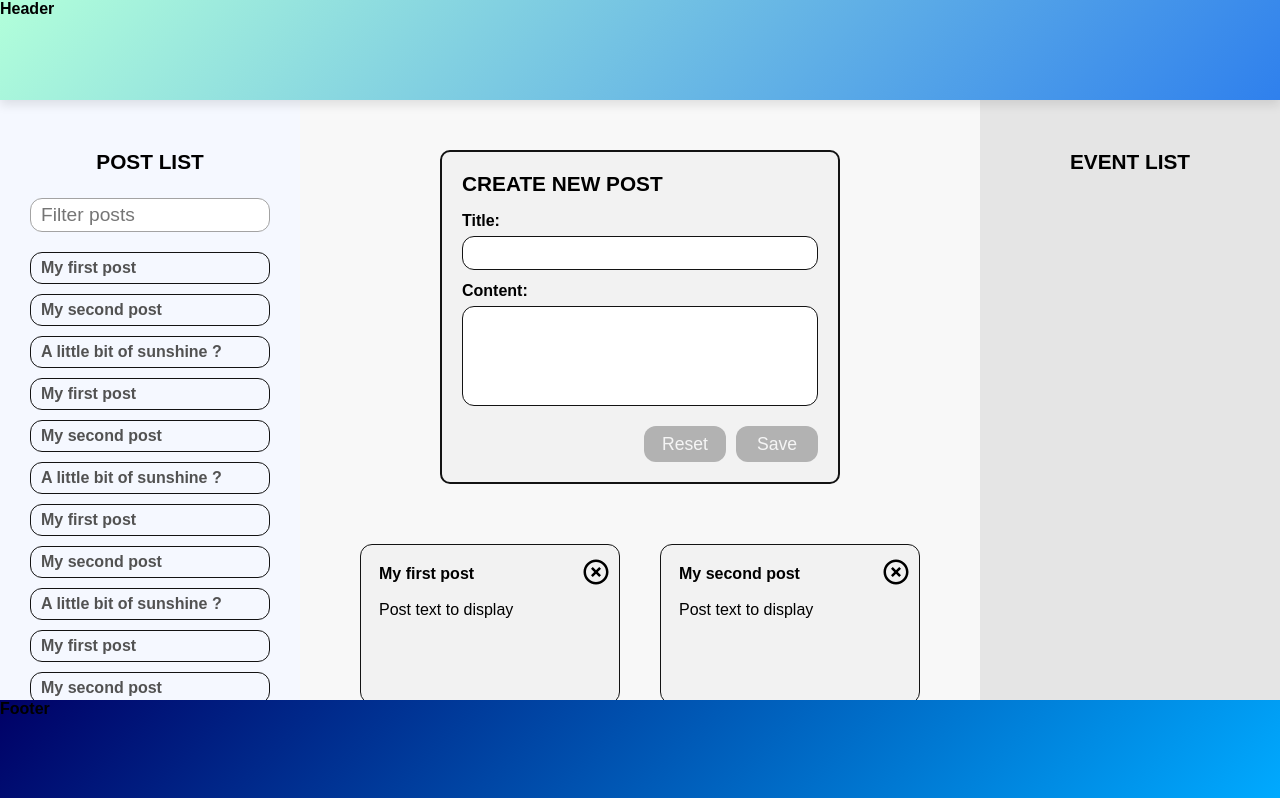
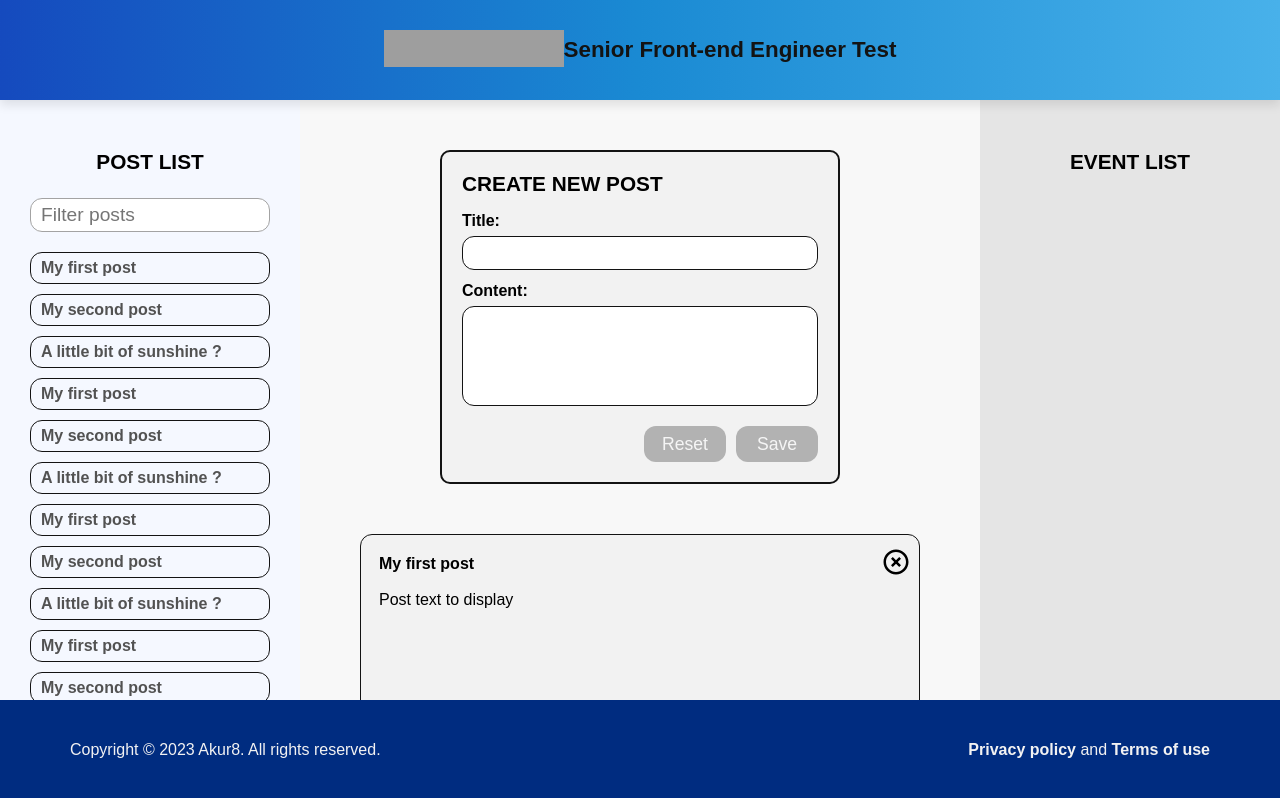
Before and after one commit to marcello-ants/react-akur8, a Next.js app: page / in a window 1280 px wide. Shown: the top 798 px of the page. Built offline with nearby package versions, Linux system fonts and the light colour scheme; grey boxes are pictures that could not be loaded.

Commit message:
refactor: refactor footer, header and post detail styles

```diff
--- a/src/components/Footer.tsx
+++ b/src/components/Footer.tsx
@@ -1,6 +1,25 @@
 const Footer = () => (
   <footer className="footer">
-    <h1>Footer</h1>
+    <p className="copyright-text">
+      Copyright © 2023 Akur8. All rights reserved.
+    </p>
+    <p>
+      <a
+        href="https://www.akur8.com/privacy"
+        target="_blank"
+        rel="noopener noreferrer"
+      >
+        Privacy policy
+      </a>{" "}
+      and{" "}
+      <a
+        href="https://www.akur8.com/terms"
+        target="_blank"
+        rel="noopener noreferrer"
+      >
+        Terms of use
+      </a>
+    </p>
   </footer>
 );
 
--- a/src/components/Header.tsx
+++ b/src/components/Header.tsx
@@ -1,6 +1,23 @@
+import Image from "next/image";
+
 const Header = () => (
   <header className="header">
-    <h1>Header</h1>
+    <div className="logo-container">
+      <a
+        href="https://www.akur8.com/"
+        target="_blank"
+        rel="noopener noreferrer"
+      >
+        <Image
+          src="/akur8.svg"
+          alt="Akur8 Logo"
+          width={180}
+          height={37}
+          priority
+        />
+      </a>
+      <h1>Senior Front-end Engineer Test</h1>
+    </div>
   </header>
 );
 
--- a/src/styles/Home.module.css
+++ /dev/null
@@ -1,278 +0,0 @@
-.main {
-  display: flex;
-  flex-direction: column;
-  justify-content: space-between;
-  align-items: center;
-  padding: 6rem;
-  min-height: 100vh;
-}
-
-.description {
-  display: inherit;
-  justify-content: inherit;
-  align-items: inherit;
-  font-size: 0.85rem;
-  max-width: var(--max-width);
-  width: 100%;
-  z-index: 2;
-  font-family: var(--font-mono);
-}
-
-.description a {
-  display: flex;
-  justify-content: center;
-  align-items: center;
-  gap: 0.5rem;
-}
-
-.description p {
-  position: relative;
-  margin: 0;
-  padding: 1rem;
-  background-color: rgba(var(--callout-rgb), 0.5);
-  border: 1px solid rgba(var(--callout-border-rgb), 0.3);
-  border-radius: var(--border-radius);
-}
-
-.code {
-  font-weight: 700;
-  font-family: var(--font-mono);
-}
-
-.grid {
-  display: grid;
-  grid-template-columns: repeat(4, minmax(25%, auto));
-  width: var(--max-width);
-  max-width: 100%;
-}
-
-.card {
-  padding: 1rem 1.2rem;
-  border-radius: var(--border-radius);
-  background: rgba(var(--card-rgb), 0);
-  border: 1px solid rgba(var(--card-border-rgb), 0);
-  transition: background 200ms, border 200ms;
-}
-
-.card span {
-  display: inline-block;
-  transition: transform 200ms;
-}
-
-.card h2 {
-  font-weight: 600;
-  margin-bottom: 0.7rem;
-}
-
-.card p {
-  margin: 0;
-  opacity: 0.6;
-  font-size: 0.9rem;
-  line-height: 1.5;
-  max-width: 30ch;
-}
-
-.center {
-  display: flex;
-  justify-content: center;
-  align-items: center;
-  position: relative;
-  padding: 4rem 0;
-}
-
-.center::before {
-  background: var(--secondary-glow);
-  border-radius: 50%;
-  width: 480px;
-  height: 360px;
-  margin-left: -400px;
-}
-
-.center::after {
-  background: var(--primary-glow);
-  width: 240px;
-  height: 180px;
-  z-index: -1;
-}
-
-.center::before,
-.center::after {
-  content: '';
-  left: 50%;
-  position: absolute;
-  filter: blur(45px);
-  transform: translateZ(0);
-}
-
-.logo,
-.thirteen {
-  position: relative;
-}
-
-.thirteen {
-  display: flex;
-  justify-content: center;
-  align-items: center;
-  width: 75px;
-  height: 75px;
-  padding: 25px 10px;
-  margin-left: 16px;
-  transform: translateZ(0);
-  border-radius: var(--border-radius);
-  overflow: hidden;
-  box-shadow: 0px 2px 8px -1px #0000001a;
-}
-
-.thirteen::before,
-.thirteen::after {
-  content: '';
-  position: absolute;
-  z-index: -1;
-}
-
-/* Conic Gradient Animation */
-.thirteen::before {
-  animation: 6s rotate linear infinite;
-  width: 200%;
-  height: 200%;
-  background: var(--tile-border);
-}
-
-/* Inner Square */
-.thirteen::after {
-  inset: 0;
-  padding: 1px;
-  border-radius: var(--border-radius);
-  background: linear-gradient(
-    to bottom right,
-    rgba(var(--tile-start-rgb), 1),
-    rgba(var(--tile-end-rgb), 1)
-  );
-  background-clip: content-box;
-}
-
-/* Enable hover only on non-touch devices */
-@media (hover: hover) and (pointer: fine) {
-  .card:hover {
-    background: rgba(var(--card-rgb), 0.1);
-    border: 1px solid rgba(var(--card-border-rgb), 0.15);
-  }
-
-  .card:hover span {
-    transform: translateX(4px);
-  }
-}
-
-@media (prefers-reduced-motion) {
-  .thirteen::before {
-    animation: none;
-  }
-
-  .card:hover span {
-    transform: none;
-  }
-}
-
-/* Mobile */
-@media (max-width: 700px) {
-  .content {
-    padding: 4rem;
-  }
-
-  .grid {
-    grid-template-columns: 1fr;
-    margin-bottom: 120px;
-    max-width: 320px;
-    text-align: center;
-  }
-
-  .card {
-    padding: 1rem 2.5rem;
-  }
-
-  .card h2 {
-    margin-bottom: 0.5rem;
-  }
-
-  .center {
-    padding: 8rem 0 6rem;
-  }
-
-  .center::before {
-    transform: none;
-    height: 300px;
-  }
-
-  .description {
-    font-size: 0.8rem;
-  }
-
-  .description a {
-    padding: 1rem;
-  }
-
-  .description p,
-  .description div {
-    display: flex;
-    justify-content: center;
-    position: fixed;
-    width: 100%;
-  }
-
-  .description p {
-    align-items: center;
-    inset: 0 0 auto;
-    padding: 2rem 1rem 1.4rem;
-    border-radius: 0;
-    border: none;
-    border-bottom: 1px solid rgba(var(--callout-border-rgb), 0.25);
-    background: linear-gradient(
-      to bottom,
-      rgba(var(--background-start-rgb), 1),
-      rgba(var(--callout-rgb), 0.5)
-    );
-    background-clip: padding-box;
-    backdrop-filter: blur(24px);
-  }
-
-  .description div {
-    align-items: flex-end;
-    pointer-events: none;
-    inset: auto 0 0;
-    padding: 2rem;
-    height: 200px;
-    background: linear-gradient(
-      to bottom,
-      transparent 0%,
-      rgb(var(--background-end-rgb)) 40%
-    );
-    z-index: 1;
-  }
-}
-
-/* Tablet and Smaller Desktop */
-@media (min-width: 701px) and (max-width: 1120px) {
-  .grid {
-    grid-template-columns: repeat(2, 50%);
-  }
-}
-
-@media (prefers-color-scheme: dark) {
-  .vercelLogo {
-    filter: invert(1);
-  }
-
-  .logo,
-  .thirteen img {
-    filter: invert(1) drop-shadow(0 0 0.3rem #ffffff70);
-  }
-}
-
-@keyframes rotate {
-  from {
-    transform: rotate(360deg);
-  }
-  to {
-    transform: rotate(0deg);
-  }
-}
--- a/src/styles/globals.css
+++ /dev/null
@@ -1,108 +0,0 @@
-* :root {
-  --max-width: 1100px;
-  --border-radius: 12px;
-  --font-mono: ui-monospace, Menlo, Monaco, 'Cascadia Mono', 'Segoe UI Mono',
-  'Roboto Mono', 'Oxygen Mono', 'Ubuntu Monospace', 'Source Code Pro',
-  'Fira Mono', 'Droid Sans Mono', 'Courier New', monospace;
-}
-
-/* :root {
-
-
-
-  --primary-glow: conic-gradient(
-    from 180deg at 50% 50%,
-    #16abff33 0deg,
-    #0885ff33 55deg,
-    #54d6ff33 120deg,
-    #0071ff33 160deg,
-    transparent 360deg
-  );
-  --secondary-glow: radial-gradient(
-    rgba(255, 255, 255, 1),
-    rgba(255, 255, 255, 0)
-  );
-
-  --tile-start-rgb: 239, 245, 249;
-  --tile-end-rgb: 228, 232, 233;
-  --tile-border: conic-gradient(
-    #00000080,
-    #00000040,
-    #00000030,
-    #00000020,
-    #00000010,
-    #00000010,
-    #00000080
-  );
-
-  --callout-rgb: 238, 240, 241;
-  --callout-border-rgb: 172, 175, 176;
-  --card-rgb: 180, 185, 188;
-  --card-border-rgb: 131, 134, 135;
-}
-
-@media (prefers-color-scheme: dark) {
-  :root {
-    --foreground-rgb: 255, 255, 255;
-    --background-start-rgb: 0, 0, 0;
-    --background-end-rgb: 0, 0, 0;
-
-    --primary-glow: radial-gradient(rgba(1, 65, 255, 0.4), rgba(1, 65, 255, 0));
-    --secondary-glow: linear-gradient(
-      to bottom right,
-      rgba(1, 65, 255, 0),
-      rgba(1, 65, 255, 0),
-      rgba(1, 65, 255, 0.3)
-    );
-
-    --tile-start-rgb: 2, 13, 46;
-    --tile-end-rgb: 2, 5, 19;
-    --tile-border: conic-gradient(
-      #ffffff80,
-      #ffffff40,
-      #ffffff30,
-      #ffffff20,
-      #ffffff10,
-      #ffffff10,
-      #ffffff80
-    );
-
-    --callout-rgb: 20, 20, 20;
-    --callout-border-rgb: 108, 108, 108;
-    --card-rgb: 100, 100, 100;
-    --card-border-rgb: 200, 200, 200;
-  }
-}
-
-* {
-  box-sizing: border-box;
-  padding: 0;
-  margin: 0;
-}
-
-html,
-body {
-  max-width: 100vw;
-  overflow-x: hidden;
-}
-
-body {
-  color: rgb(var(--foreground-rgb));
-  background: linear-gradient(
-      to bottom,
-      transparent,
-      rgb(var(--background-end-rgb))
-    )
-    rgb(var(--background-start-rgb));
-}
-
-a {
-  color: inherit;
-  text-decoration: none;
-}
-
-@media (prefers-color-scheme: dark) {
-  html {
-    color-scheme: dark;
-  }
-} */
--- a/src/styles/styles.scss
+++ b/src/styles/styles.scss
@@ -19,9 +19,10 @@ $bluescale-200: #d6e4ff;
 $bluescale-300: #adc8ff;
 $bluescale-400: #85a9ff;
 $bluescale-500: #5c8dff;
-$bluescale-600: #3771ff;
-$bluescale-700: #0f55ff;
-$bluescale-800: #0040d9;
+$bluescale-600: #48b1ea;
+$bluescale-700: #1a8ad3;
+$bluescale-800: #154abe;
+$bluescale-900: #002c80;
 
 $post-width: 300px;
 $post-height: 200px;
@@ -42,16 +43,33 @@ $border-radius: 12px;
   font-family: Arial, sans-serif;
   font-size: 1rem;
   list-style: none;
+  box-sizing: border-box;
+
+  &::-webkit-scrollbar {
+    width: 10px;
+    height: 10px;
+  }
+
+  &::-webkit-scrollbar-track {
+    margin-top: 2px;
+  }
+
+  &::-webkit-scrollbar-thumb {
+    background-color: $grayscale-300;
+    border-radius: 10px;
+  }
+
+  &::-webkit-scrollbar-corner {
+    background-color: $grayscale-800;
+  }
 }
 
 body {
   background-color: $primary-color;
 }
 
-div,
-input,
-textarea {
-  box-sizing: border-box;
+a {
+  text-decoration: none;
 }
 
 button {
@@ -63,30 +81,48 @@ button[disabled] {
   cursor: not-allowed;
 }
 
+h1 {
+  font-size: 1.4rem;
+  color: $grayscale-800;
+}
+
 h2 {
   font-size: 1.3rem;
   text-transform: uppercase;
 }
 
 .header {
-  position: fixed;
+  position: sticky;
   width: 100%;
   height: 100px;
   top: 0;
   left: 0;
   z-index: 10;
   box-shadow: 0px 5px 10px rgba(0, 0, 0, 0.1);
-  // #2F80ED – #B2FFDA
-  background-image: -webkit-linear-gradient(135deg, #2f80ed, #b2ffda);
-  // #53c5eb
-  // #5563ac
+  background-image: -webkit-linear-gradient(
+    60deg,
+    $bluescale-400,
+    $bluescale-800
+  );
+
+  background: linear-gradient(
+    89deg,
+    $bluescale-800,
+    $bluescale-700,
+    $bluescale-600
+  );
+}
+
+.logo-container {
+  display: flex;
+  justify-content: center;
+  align-items: center;
+  height: 100%;
 }
 
 .main {
-  position: relative;
   display: grid;
   grid-template-columns: 300px auto 300px;
-  top: 100px;
 }
 
 .left-column {
@@ -142,7 +178,7 @@ h2 {
 }
 
 .content {
-  padding: 50px 40px;
+  padding: 50px 60px;
 
   .form-group {
     margin-bottom: 12px;
@@ -164,7 +200,7 @@ h2 {
     border-radius: 10px;
     padding: 20px;
     margin: 0 auto;
-    margin-bottom: 40px;
+    margin-bottom: 50px;
     h2 {
       margin-bottom: 16px;
     }
@@ -237,10 +273,11 @@ h2 {
   .post-detail-list {
     width: 100%;
     display: grid;
-    grid-template-columns: repeat(auto-fit, $post-width);
+    grid-template-columns: repeat(auto-fill, minmax(300px, 1fr)); /* Updated */
     grid-auto-rows: $post-height;
     justify-content: center;
     align-content: center;
+    grid-gap: 25px;
   }
 
   .post-container {
@@ -249,8 +286,9 @@ h2 {
     border: 1px solid $grayscale-800;
     border-radius: $border-radius;
     padding: 12px 8px 12px 18px;
-    margin: 20px;
     overflow: auto;
+    position: relative;
+    box-sizing: border-box;
 
     &:hover {
       background-color: $grayscale-200;
@@ -301,12 +339,24 @@ h2 {
 }
 
 .footer {
-  position: fixed;
+  position: sticky;
   width: 100%;
   height: 100px;
+  display: flex;
+  justify-content: space-between;
+  align-items: center;
+  background-color: $bluescale-900;
+  bottom: 0;
   left: 0;
-  bottom: 0;
   z-index: 10;
-  // background-image: -webkit-linear-gradient(135deg, #53c5eb, #5563ac);
-  background-image: -webkit-linear-gradient(135deg, #00aaff, #000066);
+  padding: 10px 70px;
+
+  p,
+  a {
+    color: $grayscale-100;
+  }
+
+  a {
+    font-weight: bold;
+  }
 }
```
